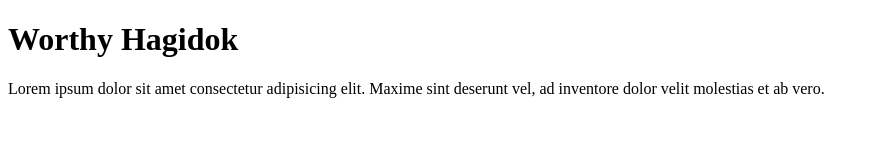
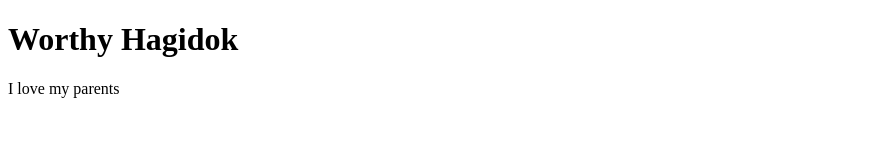
Before and after one commit to worthyhagidok/Second-website, a plain HTML site: page index.html in a window 1280 px wide. Shown: the whole page, without its empty margins (0-879 px from the left). Drawn offline with Linux system fonts and the light colour scheme.

Commit message:
Update index.html

```diff
--- a/index.html
+++ b/index.html
@@ -7,6 +7,6 @@
 </head>
 <body>
     <h1>Worthy Hagidok</h1>
-    <p>Lorem ipsum dolor sit amet consectetur adipisicing elit. Maxime sint deserunt vel, ad inventore dolor velit molestias et ab vero.</p>
+    <p>I love my parents</p>
 </body>
 </html>
```
